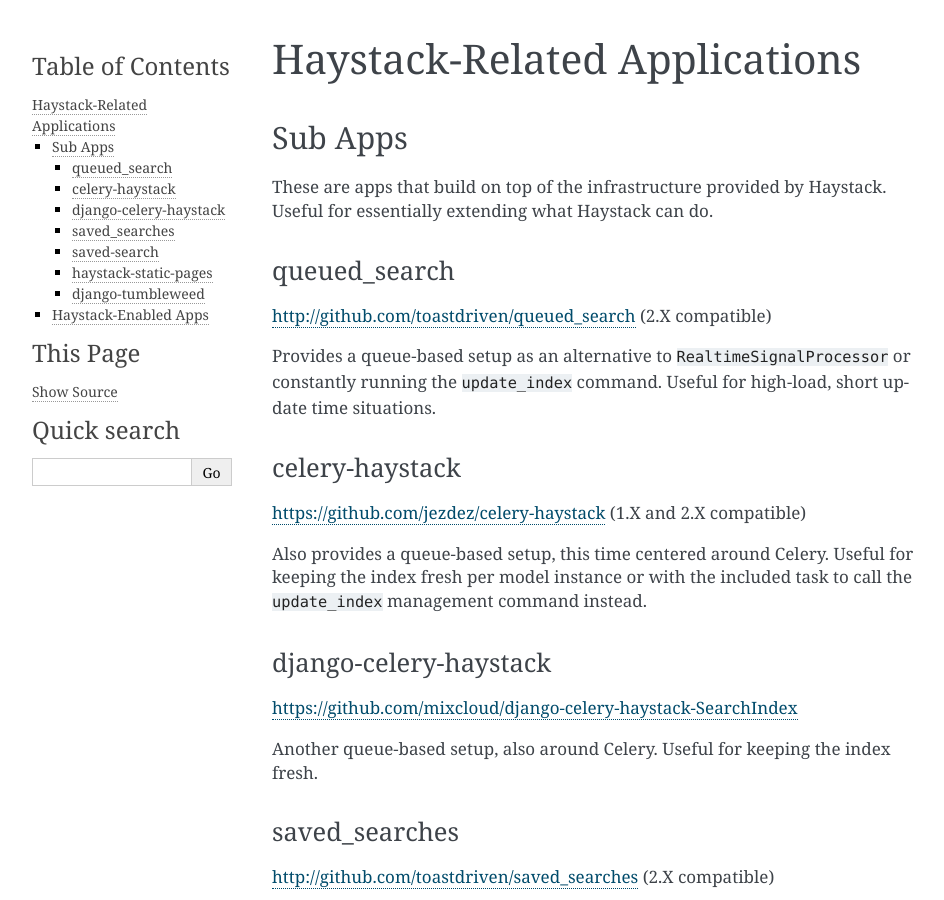
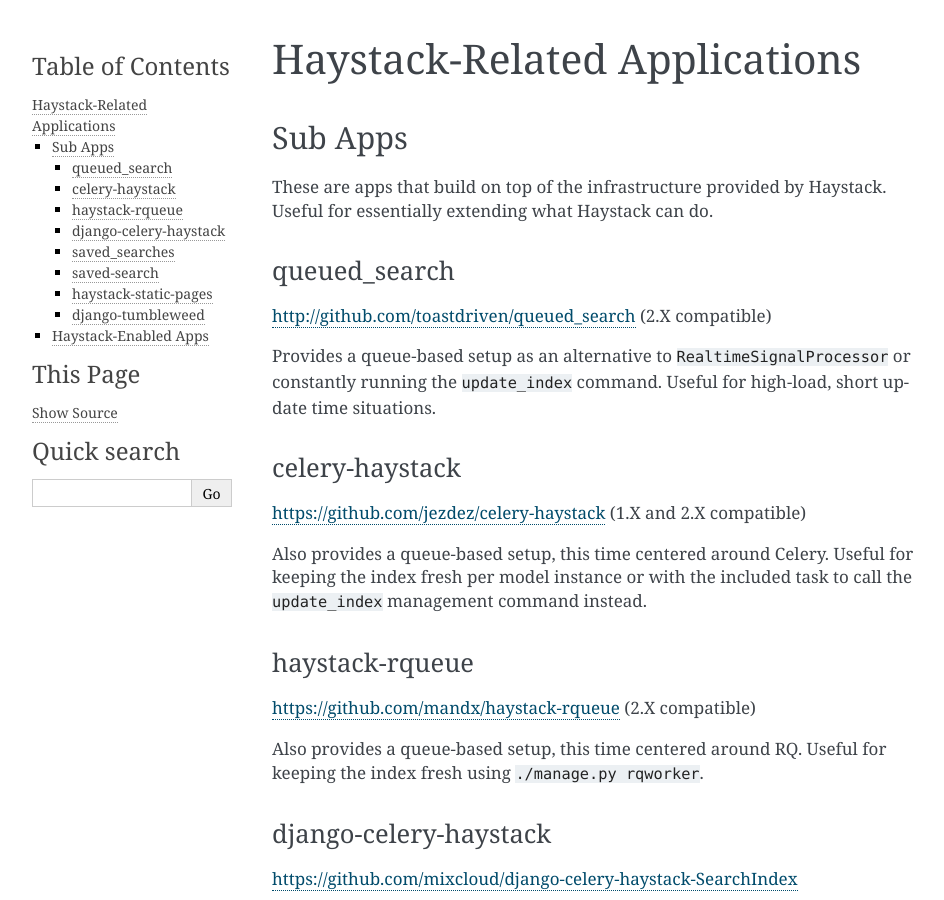
Before and after one commit to django-haystack/django-haystack, a Sphinx documentation site: the page built from docs/other_apps.rst, in a window 1280 px wide and 900 px high. Shown: the whole window, without its empty margins (148-1092 px from the left). Built offline with Sphinx 7.4.7, drawn with Linux system fonts in a browser that asks for light colours.

Commit message:
Added haystack-rqueue to "Other Apps".

```diff
--- a/docs/other_apps.rst
+++ b/docs/other_apps.rst
@@ -27,6 +27,14 @@
 Also provides a queue-based setup, this time centered around Celery. Useful
 for keeping the index fresh per model instance or with the included task
 to call the ``update_index`` management command instead.
+
+haystack-rqueue
+---------------
+
+https://github.com/mandx/haystack-rqueue (2.X compatible)
+
+Also provides a queue-based setup, this time centered around RQ. Useful
+for keeping the index fresh using ``./manage.py rqworker``.
 
 django-celery-haystack
 ----------------------
```
